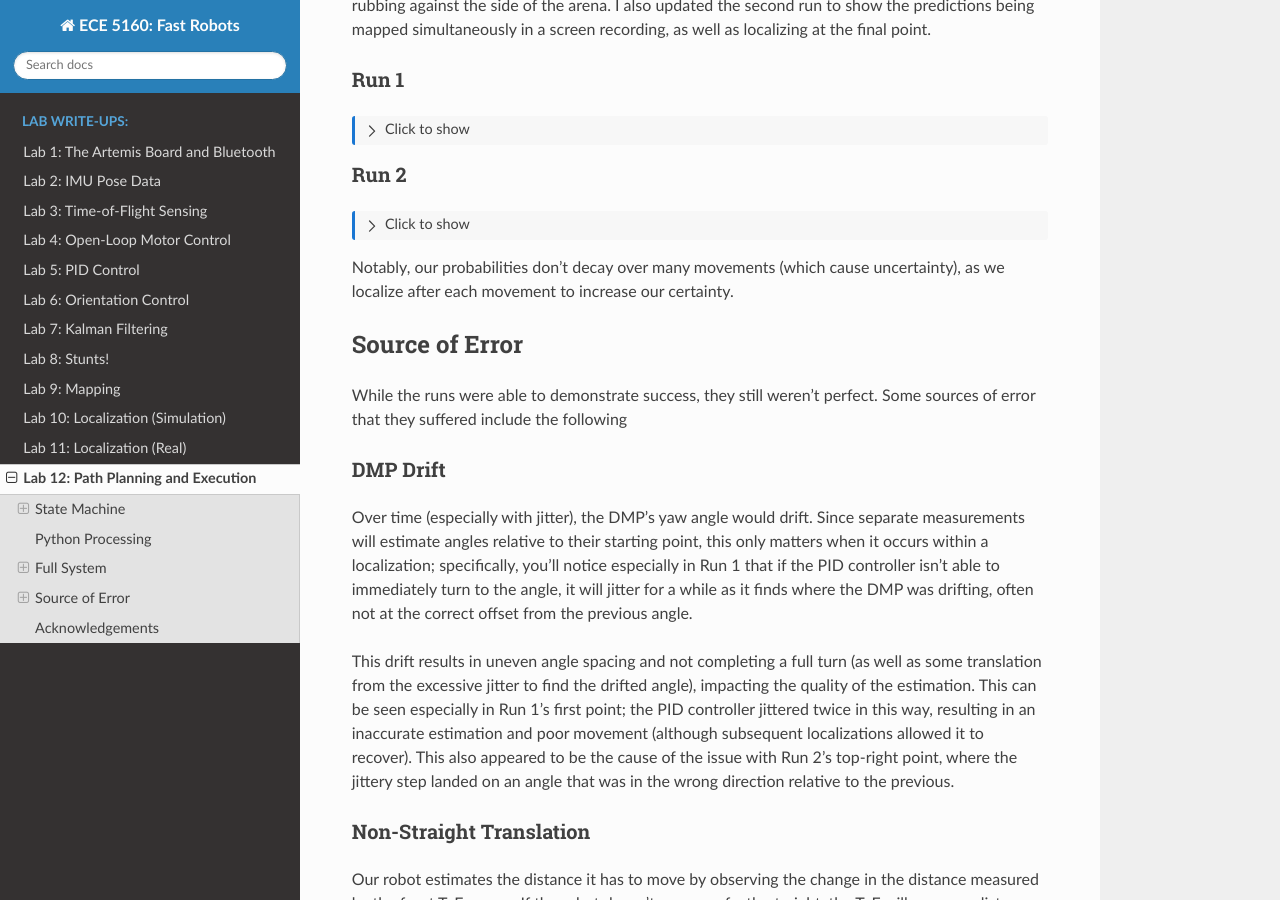
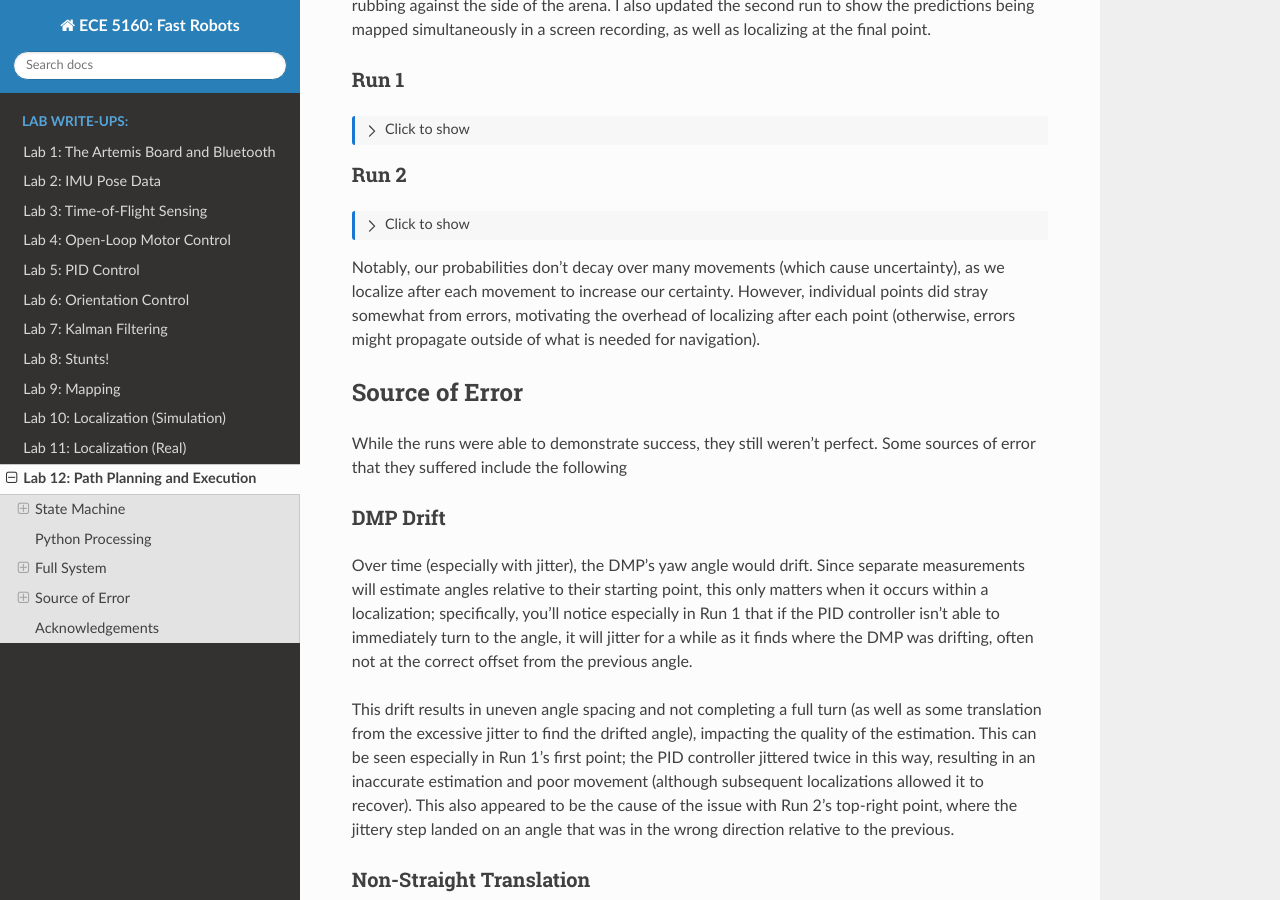
Before and after one commit to Aidan-McNay/fast-robots-docs, a Sphinx documentation site: the page built from docs/lab12.rst, in a window 1280 px wide and 900 px high, scrolled down 6813 px. Built offline with Sphinx 7.4.7 and the Read the Docs theme 3.1.0, drawn with Linux system fonts in a browser that asks for light colours.

Commit message:
Motivation

```diff
--- a/docs/lab12.rst
+++ b/docs/lab12.rst
@@ -519,6 +519,9 @@ Run 2
 
 Notably, our probabilities don't decay over many movements (which cause
 uncertainty), as we localize after each movement to increase our certainty.
+However, individual points did stray somewhat from errors, motivating the
+overhead of localizing after each point (otherwise, errors might
+propagate outside of what is needed for navigation).
 
 Source of Error
 --------------------------------------------------------------------------
```
